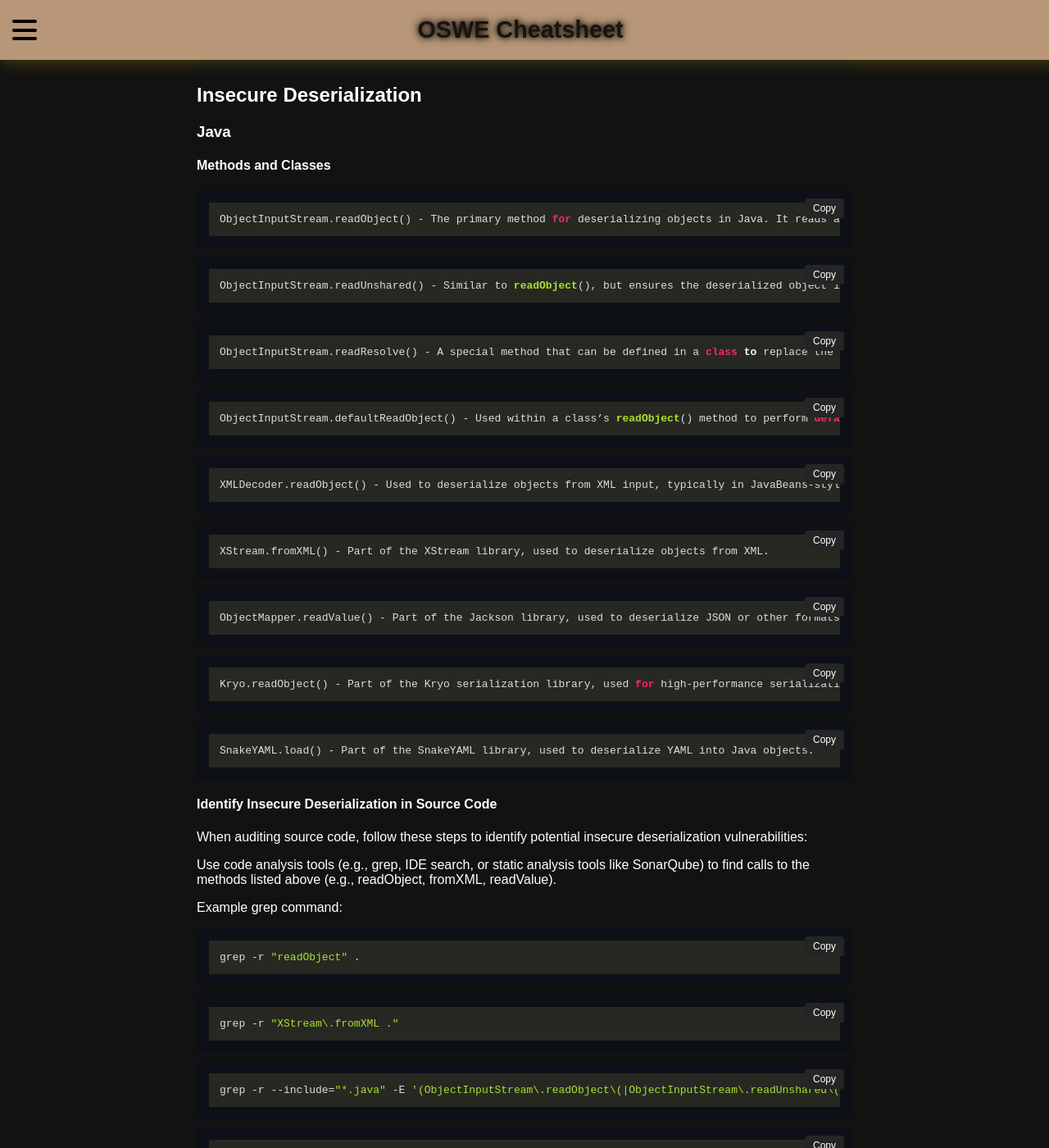
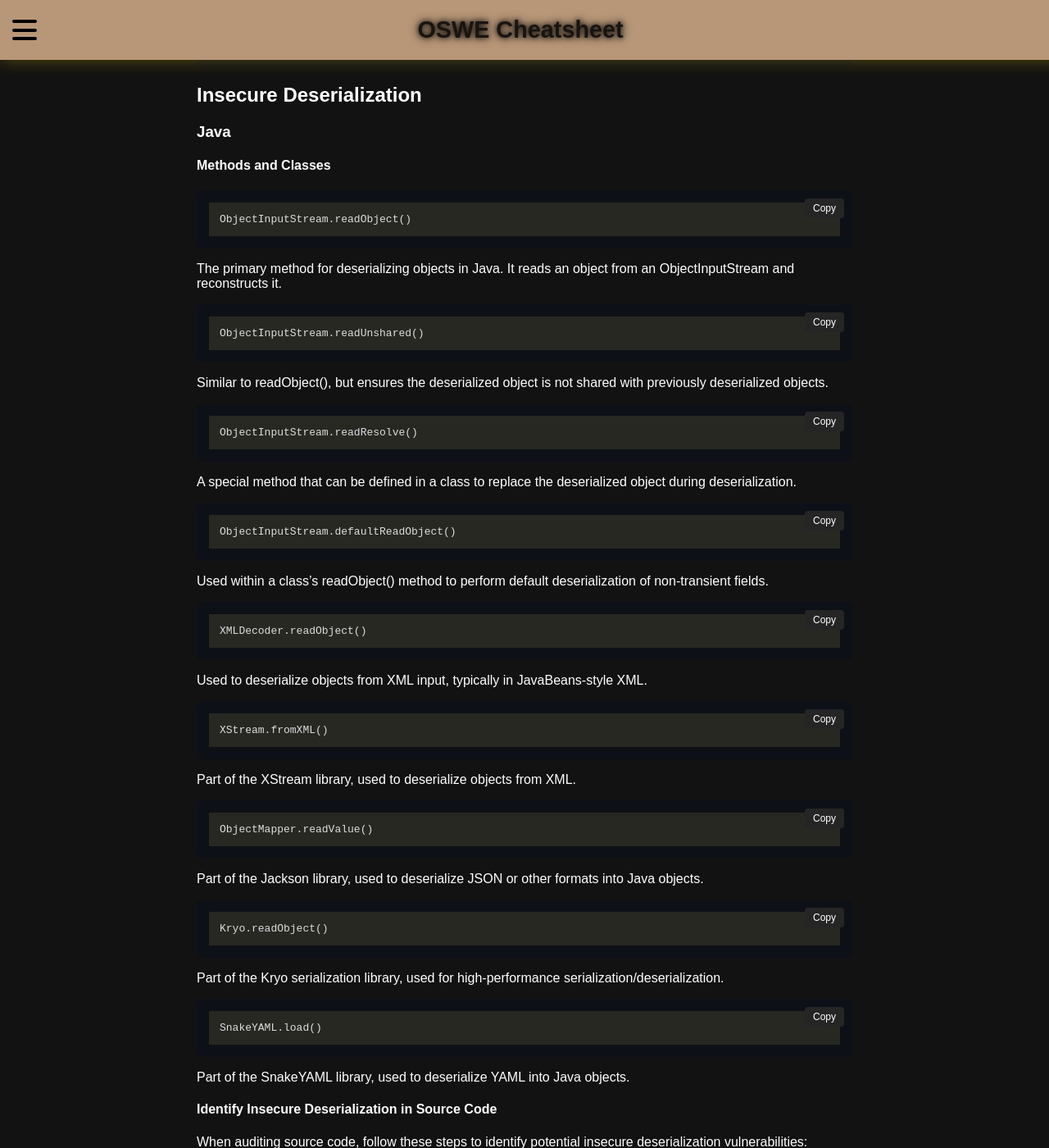
Before and after one commit to Extravenger/extravenger.github.io, a Jekyll site: the page oswe-code-snippets/index.html, which Jekyll copies as it is, in a window 1280 px wide and 1400 px high, scrolled down 8527 px. Shown: the whole window at 82% size. Built offline with Jekyll 4.4.1, drawn with Linux system fonts in a browser that asks for light colours; some of the changed text lies outside the part shown.

Commit message:
Update index.html

```diff
--- a/oswe-code-snippets/index.html
+++ b/oswe-code-snippets/index.html
@@ -1396,41 +1396,50 @@ get_epoch_from_server()
 
         <h4 id="methods-and-classes">Methods and Classes</h4>
         <div class="code-container">
-            <pre><code class="language-java">ObjectInputStream.readObject() - The primary method for deserializing objects in Java. It reads an object from an ObjectInputStream and reconstructs it.</code></pre>
-            <button class="copy-btn">Copy</button>
-        </div>
-        <div class="code-container">
-            <pre><code class="language-java">ObjectInputStream.readUnshared() - Similar to readObject(), but ensures the deserialized object is not shared with previously deserialized objects.</code></pre>
-            <button class="copy-btn">Copy</button>
-        </div>
-        <div class="code-container">
-            <pre><code class="language-java">ObjectInputStream.readResolve() - A special method that can be defined in a class to replace the deserialized object during deserialization.</code></pre>
-            <button class="copy-btn">Copy</button>
-        </div>
-        <div class="code-container">
-            <pre><code class="language-java">ObjectInputStream.defaultReadObject() - Used within a class’s readObject() method to perform default deserialization of non-transient fields.</code></pre>
-            <button class="copy-btn">Copy</button>
-        </div>
-        <div class="code-container">
-            <pre><code class="language-java">XMLDecoder.readObject() - Used to deserialize objects from XML input, typically in JavaBeans-style XML.</code></pre>
-            <button class="copy-btn">Copy</button>
-        </div>
-        <div class="code-container">
-            <pre><code class="language-java">XStream.fromXML() - Part of the XStream library, used to deserialize objects from XML.</code></pre>
-            <button class="copy-btn">Copy</button>
-        </div>
-        <div class="code-container">
-            <pre><code class="language-java">ObjectMapper.readValue() - Part of the Jackson library, used to deserialize JSON or other formats into Java objects.</code></pre>
-            <button class="copy-btn">Copy</button>
-        </div>
-        <div class="code-container">
-            <pre><code class="language-java">Kryo.readObject() - Part of the Kryo serialization library, used for high-performance serialization/deserialization.</code></pre>
-            <button class="copy-btn">Copy</button>
-        </div>
-        <div class="code-container">
-            <pre><code class="language-java">SnakeYAML.load() - Part of the SnakeYAML library, used to deserialize YAML into Java objects.</code></pre>
-            <button class="copy-btn">Copy</button>
-        </div>
+            <pre><code class="language-java">ObjectInputStream.readObject()</code></pre>
+            <button class="copy-btn">Copy</button>
+        </div>
+        <p>The primary method for deserializing objects in Java. It reads an object from an ObjectInputStream and reconstructs it.</p>
+        <div class="code-container">
+            <pre><code class="language-java">ObjectInputStream.readUnshared()</code></pre>
+            <button class="copy-btn">Copy</button>
+        </div>
+        <p>Similar to readObject(), but ensures the deserialized object is not shared with previously deserialized objects.</p>
+        <div class="code-container">
+            <pre><code class="language-java">ObjectInputStream.readResolve()</code></pre>
+            <button class="copy-btn">Copy</button>
+        </div>
+        <p>A special method that can be defined in a class to replace the deserialized object during deserialization.</p>
+        <div class="code-container">
+            <pre><code class="language-java">ObjectInputStream.defaultReadObject()</code></pre>
+            <button class="copy-btn">Copy</button>
+        </div>
+        <p>Used within a class’s readObject() method to perform default deserialization of non-transient fields.</p>
+        <div class="code-container">
+            <pre><code class="language-java">XMLDecoder.readObject()</code></pre>
+            <button class="copy-btn">Copy</button>
+        </div>
+        <p>Used to deserialize objects from XML input, typically in JavaBeans-style XML.</p>
+        <div class="code-container">
+            <pre><code class="language-java">XStream.fromXML()</code></pre>
+            <button class="copy-btn">Copy</button>
+        </div>
+        <p>Part of the XStream library, used to deserialize objects from XML.</p>
+        <div class="code-container">
+            <pre><code class="language-java">ObjectMapper.readValue()</code></pre>
+            <button class="copy-btn">Copy</button>
+        </div>
+        <p>Part of the Jackson library, used to deserialize JSON or other formats into Java objects.</p>
+        <div class="code-container">
+            <pre><code class="language-java">Kryo.readObject()</code></pre>
+            <button class="copy-btn">Copy</button>
+        </div>
+        <p>Part of the Kryo serialization library, used for high-performance serialization/deserialization.</p>
+        <div class="code-container">
+            <pre><code class="language-java">SnakeYAML.load()</code></pre>
+            <button class="copy-btn">Copy</button>
+        </div>
+        <p>Part of the SnakeYAML library, used to deserialize YAML into Java objects.</p>
 
         <h4 id="identify-insecure-deserialization-in-source-code">Identify Insecure Deserialization in Source Code</h4>
         <p>When auditing source code, follow these steps to identify potential insecure deserialization vulnerabilities:</p>
@@ -1523,21 +1532,25 @@ if __name__ == "__main__":
 
         <h4 id="methods-and-classes-1">Methods and Classes</h4>
         <div class="code-container">
-            <pre><code class="language-python">pickle.loads() - The primary method for deserializing pickled data in Python.</code></pre>
-            <button class="copy-btn">Copy</button>
-        </div>
-        <div class="code-container">
-            <pre><code class="language-python">pickle.load() - Deserializes from a file-like object.</code></pre>
-            <button class="copy-btn">Copy</button>
-        </div>
-        <div class="code-container">
-            <pre><code class="language-python">yaml.load() with UnsafeLoader - From PyYAML, can deserialize arbitrary objects if unsafe.</code></pre>
-            <button class="copy-btn">Copy</button>
-        </div>
-        <div class="code-container">
-            <pre><code class="language-python">jsonpickle.decode() - From jsonpickle library, deserializes JSON to Python objects.</code></pre>
-            <button class="copy-btn">Copy</button>
-        </div>
+            <pre><code class="language-python">pickle.loads()</code></pre>
+            <button class="copy-btn">Copy</button>
+        </div>
+        <p>The primary method for deserializing pickled data in Python.</p>
+        <div class="code-container">
+            <pre><code class="language-python">pickle.load()</code></pre>
+            <button class="copy-btn">Copy</button>
+        </div>
+        <p>Deserializes from a file-like object.</p>
+        <div class="code-container">
+            <pre><code class="language-python">yaml.load() with UnsafeLoader</code></pre>
+            <button class="copy-btn">Copy</button>
+        </div>
+        <p>From PyYAML, can deserialize arbitrary objects if unsafe.</p>
+        <div class="code-container">
+            <pre><code class="language-python">jsonpickle.decode()</code></pre>
+            <button class="copy-btn">Copy</button>
+        </div>
+        <p>From jsonpickle library, deserializes JSON to Python objects.</p>
 
         <h4 id="identify-insecure-deserialization-in-source-code-1">Identify Insecure Deserialization in Source Code</h4>
         <p>Search for calls to <code>pickle.loads()</code>, <code>pickle.load()</code>, <code>yaml.load(..., Loader=yaml.UnsafeLoader)</code>, or similar.</p>
@@ -1582,17 +1595,20 @@ if __name__ == "__main__":
 
         <h4 id="methods-and-classes-2">Methods and Classes</h4>
         <div class="code-container">
-            <pre><code class="language-php">unserialize() - The primary function for deserializing serialized data in PHP.</code></pre>
-            <button class="copy-btn">Copy</button>
-        </div>
-        <div class="code-container">
-            <pre><code class="language-php">__wakeup() - Magic method called before deserialization.</code></pre>
-            <button class="copy-btn">Copy</button>
-        </div>
-        <div class="code-container">
-            <pre><code class="language-php">__destruct() - Magic method called when object is destroyed, often used in gadget chains.</code></pre>
-            <button class="copy-btn">Copy</button>
-        </div>
+            <pre><code class="language-php">unserialize()</code></pre>
+            <button class="copy-btn">Copy</button>
+        </div>
+        <p>The primary function for deserializing serialized data in PHP.</p>
+        <div class="code-container">
+            <pre><code class="language-php">__wakeup()</code></pre>
+            <button class="copy-btn">Copy</button>
+        </div>
+        <p>Magic method called before deserialization.</p>
+        <div class="code-container">
+            <pre><code class="language-php">__destruct()</code></pre>
+            <button class="copy-btn">Copy</button>
+        </div>
+        <p>Magic method called when object is destroyed, often used in gadget chains.</p>
         <p>Libraries like Symfony, Laravel may have vulnerable gadgets.</p>
 
         <h4 id="identify-insecure-deserialization-in-source-code-2">Identify Insecure Deserialization in Source Code</h4>
@@ -1641,9 +1657,10 @@ if __name__ == "__main__":
 
         <h4 id="methods-and-classes-3">Methods and Classes</h4>
         <div class="code-container">
-            <pre><code class="language-javascript">serialize.unserialize() from node-serialize - Vulnerable to RCE if using eval.</code></pre>
-            <button class="copy-btn">Copy</button>
-        </div>
+            <pre><code class="language-javascript">serialize.unserialize() from node-serialize</code></pre>
+            <button class="copy-btn">Copy</button>
+        </div>
+        <p>Vulnerable to RCE if using eval.</p>
         <p>Custom deserializers in libraries like funcster.</p>
         <p>Magic markers like _$$ND_FUNC$$_ for functions.</p>
 
@@ -2017,33 +2034,40 @@ req2.send();
         </div>
         <p>Postgres Database Shortcuts (psql meta-commands):</p>
         <div class="code-container">
-            <pre><code class="language-bash">\l - List all databases</code></pre>
-            <button class="copy-btn">Copy</button>
-        </div>
-        <div class="code-container">
-            <pre><code class="language-bash">\c database_name - Connect to a database</code></pre>
-            <button class="copy-btn">Copy</button>
-        </div>
-        <div class="code-container">
-            <pre><code class="language-bash">\dt - List all tables in the current database</code></pre>
-            <button class="copy-btn">Copy</button>
-        </div>
-        <div class="code-container">
-            <pre><code class="language-bash">\d table_name - Describe a table (columns, types, etc.)</code></pre>
-            <button class="copy-btn">Copy</button>
-        </div>
-        <div class="code-container">
-            <pre><code class="language-bash">\du - List all users and roles</code></pre>
-            <button class="copy-btn">Copy</button>
-        </div>
-        <div class="code-container">
-            <pre><code class="language-bash">\dn - List all schemas</code></pre>
-            <button class="copy-btn">Copy</button>
-        </div>
-        <div class="code-container">
-            <pre><code class="language-bash">\q - Quit psql</code></pre>
-            <button class="copy-btn">Copy</button>
-        </div>
+            <pre><code class="language-bash">\l</code></pre>
+            <button class="copy-btn">Copy</button>
+        </div>
+        <p>List all databases</p>
+        <div class="code-container">
+            <pre><code class="language-bash">\c database_name</code></pre>
+            <button class="copy-btn">Copy</button>
+        </div>
+        <p>Connect to a database</p>
+        <div class="code-container">
+            <pre><code class="language-bash">\dt</code></pre>
+            <button class="copy-btn">Copy</button>
+        </div>
+        <p>List all tables in the current database</p>
+        <div class="code-container">
+            <pre><code class="language-bash">\d table_name</code></pre>
+            <button class="copy-btn">Copy</button>
+        </div>
+        <p>Describe a table (columns, types, etc.)</p>
+        <div class="code-container">
+            <pre><code class="language-bash">\du</code></pre>
+            <button class="copy-btn">Copy</button>
+        </div>
+        <p>List all users and roles</p>
+        <div class="code-container">
+            <pre><code class="language-bash">\dn</code></pre>
+            <button class="copy-btn">Copy</button>
+        </div>
+        <p>List all schemas</p>
+        <div class="code-container">
+            <pre><code class="language-bash">\q</code></pre>
+            <button class="copy-btn">Copy</button>
+        </div>
+        <p>Quit psql</p>
 
         <h3 id="mysql-specific">MySQL Specific</h3>
         <p>MySQL SQL Injection Payloads:</p>
```
Also changed, not shown: other parts of oswe-code-snippets/index.html (+1 -1 lines).
